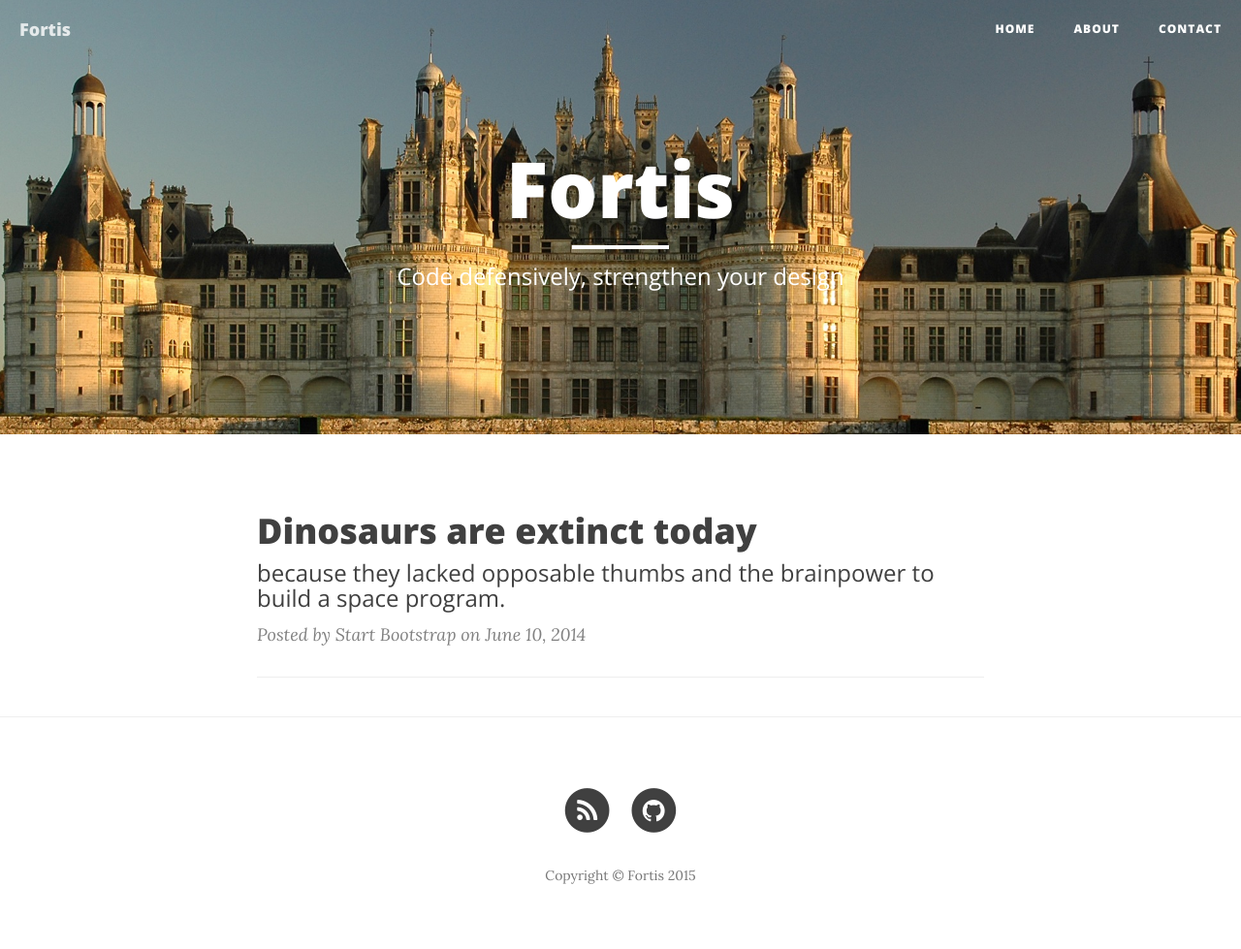
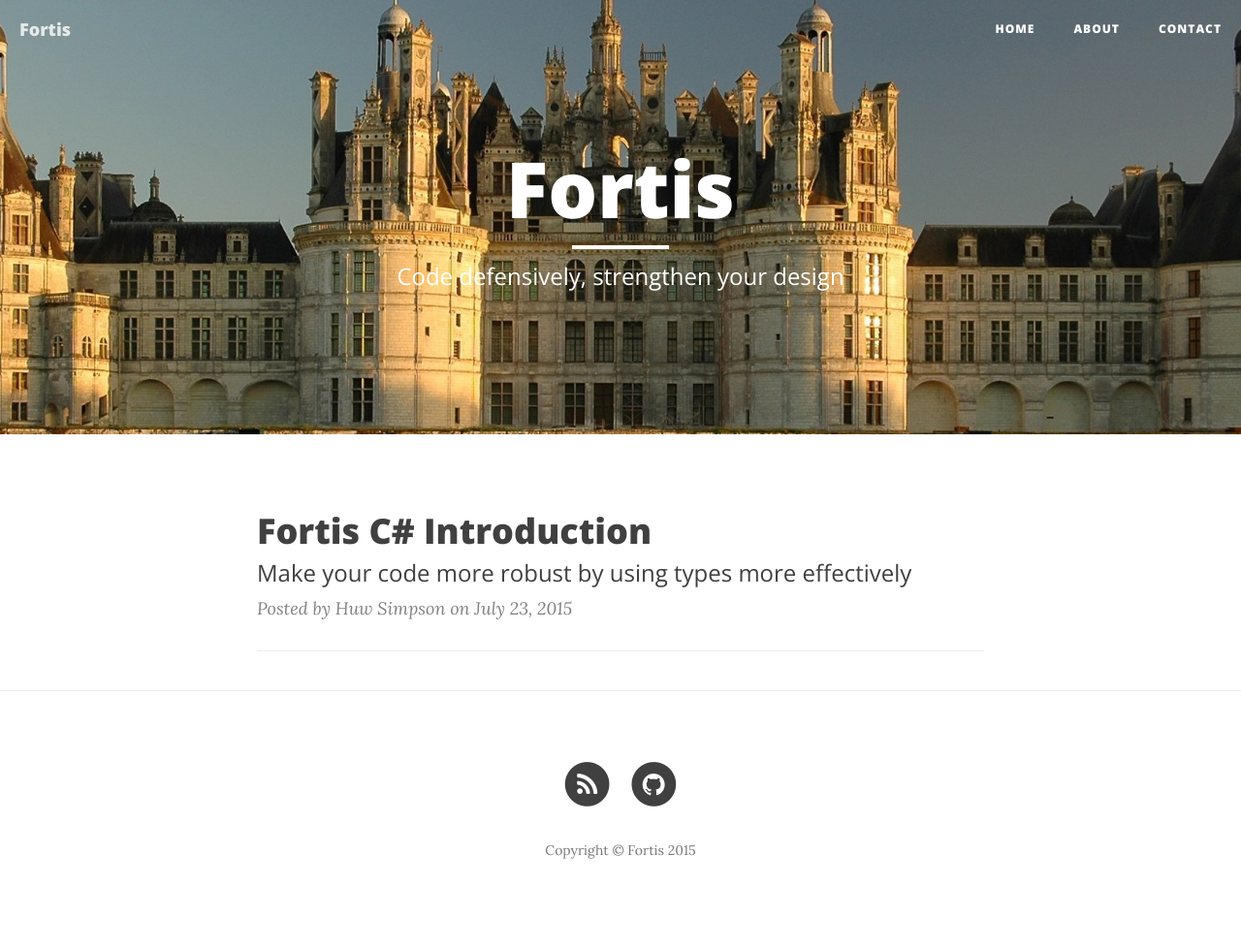
Before and after one commit to huwman/Fortis, a Jekyll site: the page built from index.html, in a window 1280 px wide. Shown: the whole page at 97% size. Built offline with Jekyll 4.4.1, drawn with Linux system fonts in a browser that asks for light colours; nearby versions of some CDN libraries; the list of posts is cut into pages by our own code; after the commit the page ends 953 px from its top, so only the background shows below that; some of the changed lines change nothing that is shown.

Commit message:
Decreased home-bg image size

```diff
--- a/_posts/2015-07-23-introduction.markdown
+++ b/_posts/2015-07-23-introduction.markdown
@@ -1,43 +1,10 @@
 ---
 layout:     post
-title:      "Dinosaurs are extinct today"
-subtitle:   "because they lacked opposable thumbs and the brainpower to build a space program."
-date:       2014-06-10 12:00:00
-author:     "Start Bootstrap"
-header-img: "img/post-bg-01.jpg"
+title:      "Fortis C# Introduction"
+subtitle:   "Make your code more robust by using types more effectively"
+date:       2015-07-23 12:00:00
+author:     "Huw Simpson"
+header-img: "img/post-bg.jpg"
 ---
 
-<p>Never in all their history have men been able truly to conceive of the world as one: a single sphere, a globe, having the qualities of a globe, a round earth in which all the directions eventually meet, in which there is no center because every point, or none, is center — an equal earth which all men occupy as equals. The airman's earth, if free men make it, will be truly round: a globe in practice, not in theory.</p>
-
-<p>Science cuts two ways, of course; its products can be used for both good and evil. But there's no turning back from science. The early warnings about technological dangers also come from science.</p>
-
-<p>What was most significant about the lunar voyage was not that man set foot on the Moon but that they set eye on the earth.</p>
-
-<p>A Chinese tale tells of some men sent to harm a young girl who, upon seeing her beauty, become her protectors rather than her violators. That's how I felt seeing the Earth for the first time. I could not help but love and cherish her.</p>
-
-<p>For those who have seen the Earth from space, and for the hundreds and perhaps thousands more who will, the experience most certainly changes your perspective. The things that we share in our world are far more valuable than those which divide us.</p>
-
-<h2 class="section-heading">The Final Frontier</h2>
-
-<p>There can be no thought of finishing for ‘aiming for the stars.’ Both figuratively and literally, it is a task to occupy the generations. And no matter how much progress one makes, there is always the thrill of just beginning.</p>
-
-<p>There can be no thought of finishing for ‘aiming for the stars.’ Both figuratively and literally, it is a task to occupy the generations. And no matter how much progress one makes, there is always the thrill of just beginning.</p>
-
-<blockquote>The dreams of yesterday are the hopes of today and the reality of tomorrow. Science has not yet mastered prophecy. We predict too much for the next year and yet far too little for the next ten.</blockquote>
-
-<p>Spaceflights cannot be stopped. This is not the work of any one man or even a group of men. It is a historical process which mankind is carrying out in accordance with the natural laws of human development.</p>
-
-<h2 class="section-heading">Reaching for the Stars</h2>
-
-<p>As we got further and further away, it [the Earth] diminished in size. Finally it shrank to the size of a marble, the most beautiful you can imagine. That beautiful, warm, living object looked so fragile, so delicate, that if you touched it with a finger it would crumble and fall apart. Seeing this has to change a man.</p>
-
-<a href="#">
-    <img src="{{ site.baseurl }}/img/post-sample-image.jpg" alt="Post Sample Image">
-</a>
-<span class="caption text-muted">To go places and do things that have never been done before – that’s what living is all about.</span>
-
-<p>Space, the final frontier. These are the voyages of the Starship Enterprise. Its five-year mission: to explore strange new worlds, to seek out new life and new civilizations, to boldly go where no man has gone before.</p>
-
-<p>As I stand out here in the wonders of the unknown at Hadley, I sort of realize there’s a fundamental truth to our nature, Man must explore, and this is exploration at its greatest.</p>
-
-<p>Placeholder text by <a href="http://spaceipsum.com/">Space Ipsum</a>. Photographs by <a href="https://www.flickr.com/photos/nasacommons/">NASA on The Commons</a>.</p>
+## Test
```
Also changed, not shown: img/home-bg.jpg.
